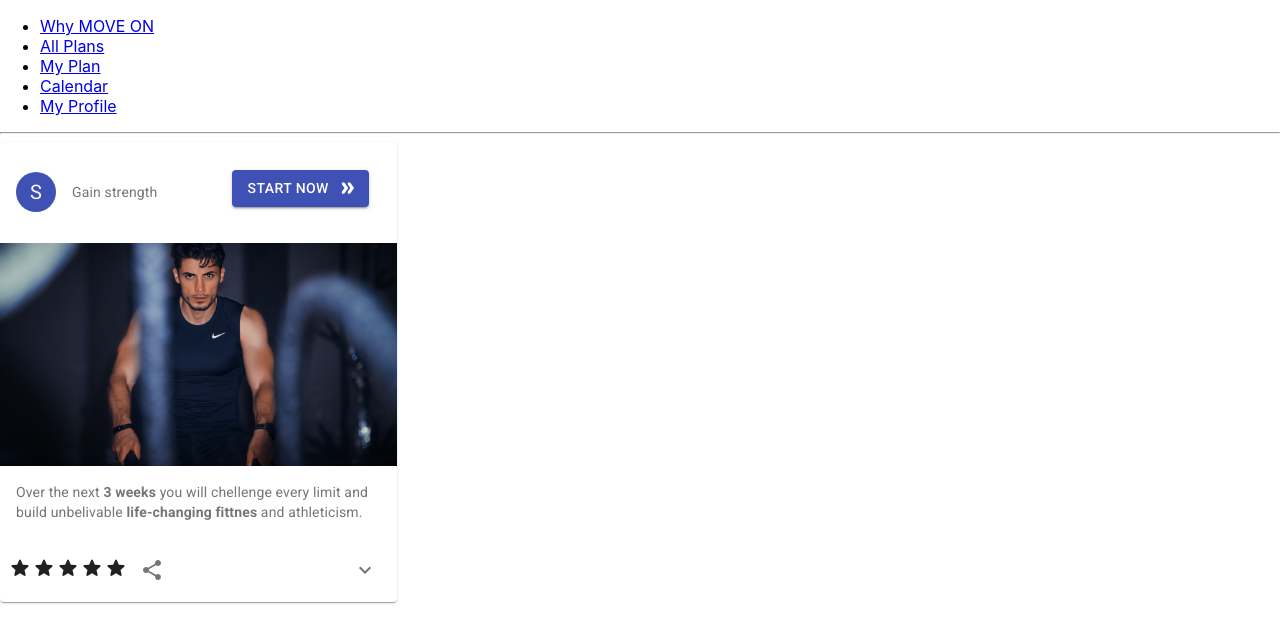
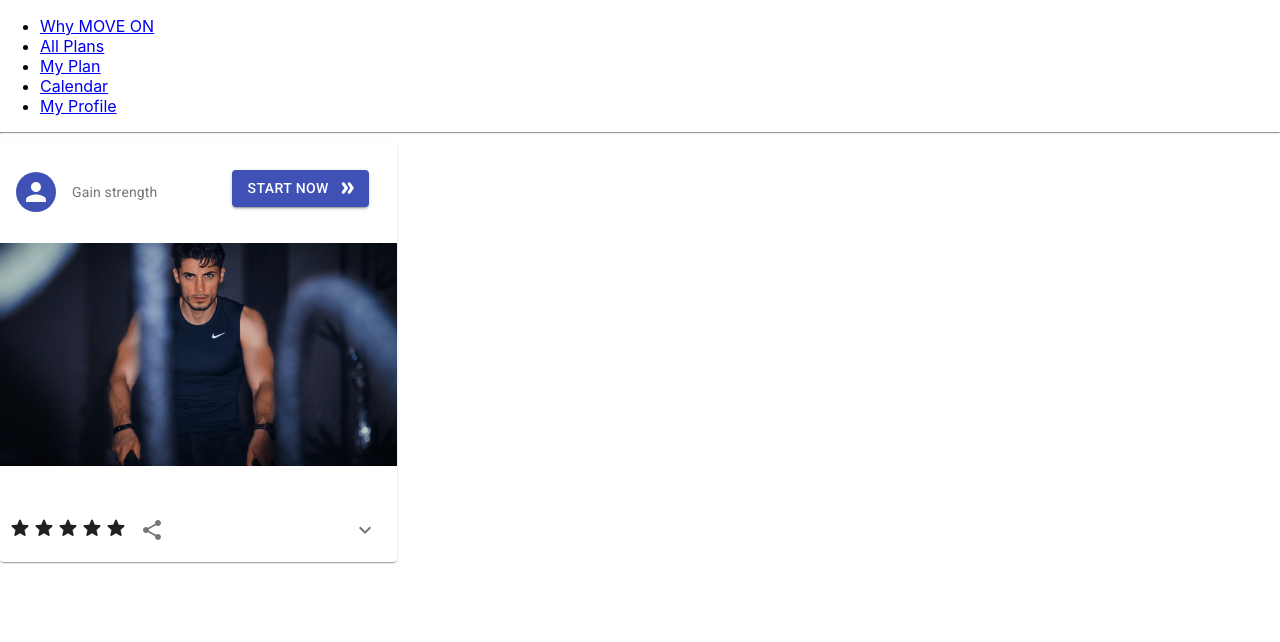
Before and after one commit to infoshareacademy/jfdz13-team2-app, a React (Create React App) app: page /all-plans in a window 1280 px wide. Shown: the top 642 px of the page. Built offline with nearby package versions, Linux system fonts and the light colour scheme.

Commit message:
Some content added to OneCard

```diff
--- a/src/Components/AllPlans/OneCard.js
+++ b/src/Components/AllPlans/OneCard.js
@@ -15,6 +15,7 @@ import ExpandMoreIcon from "@material-ui/icons/ExpandMore";
 import StartNow from "./StartNow.js";
 import VStepper from "./VStepper.js";
 import Rating from "./Rating";
+import TrainingPlans from "../../Data/TrainingPlans.js";
 
 const useStyles = makeStyles(theme => ({
   root: {
@@ -41,6 +42,7 @@ const useStyles = makeStyles(theme => ({
 
 export default function AllPlansContainer({
   id,
+  avatar,
   title,
   goal,
   rating,
@@ -61,7 +63,7 @@ export default function AllPlansContainer({
       <CardHeader
         avatar={
           <Avatar aria-label="recipe" className={classes.avatar}>
-            S
+            {TrainingPlans.avatar}
           </Avatar>
         }
         action={
@@ -79,9 +81,7 @@ export default function AllPlansContainer({
       />
       <CardContent>
         <Typography variant="body2" color="textSecondary" component="p">
-          Over the next <strong>3 weeks</strong> you will chellenge every limit
-          and build unbelivable <strong>life-changing fittnes</strong> and
-          athleticism.
+          {TrainingPlans.content}
         </Typography>
       </CardContent>
       <CardActions disableSpacing>
--- a/src/Data/TrainingPlans.js
+++ b/src/Data/TrainingPlans.js
@@ -1,6 +1,7 @@
 const TrainingPlans = [
   {
     id: 1,
+    avatar: "P",
     title: "Slimmer",
     goal: "Weight loss",
     rating: "3",
@@ -15,6 +16,7 @@ const TrainingPlans = [
   },
   {
     id: 2,
+    avatar: "R",
     title: "Stronger",
     goal: "Gain strength",
     rating: "1",
@@ -29,6 +31,7 @@ const TrainingPlans = [
   },
   {
     id: 3,
+    avatar: "H",
     title: "Harder",
     goal: "Muscle building",
     rating: "4",
```
